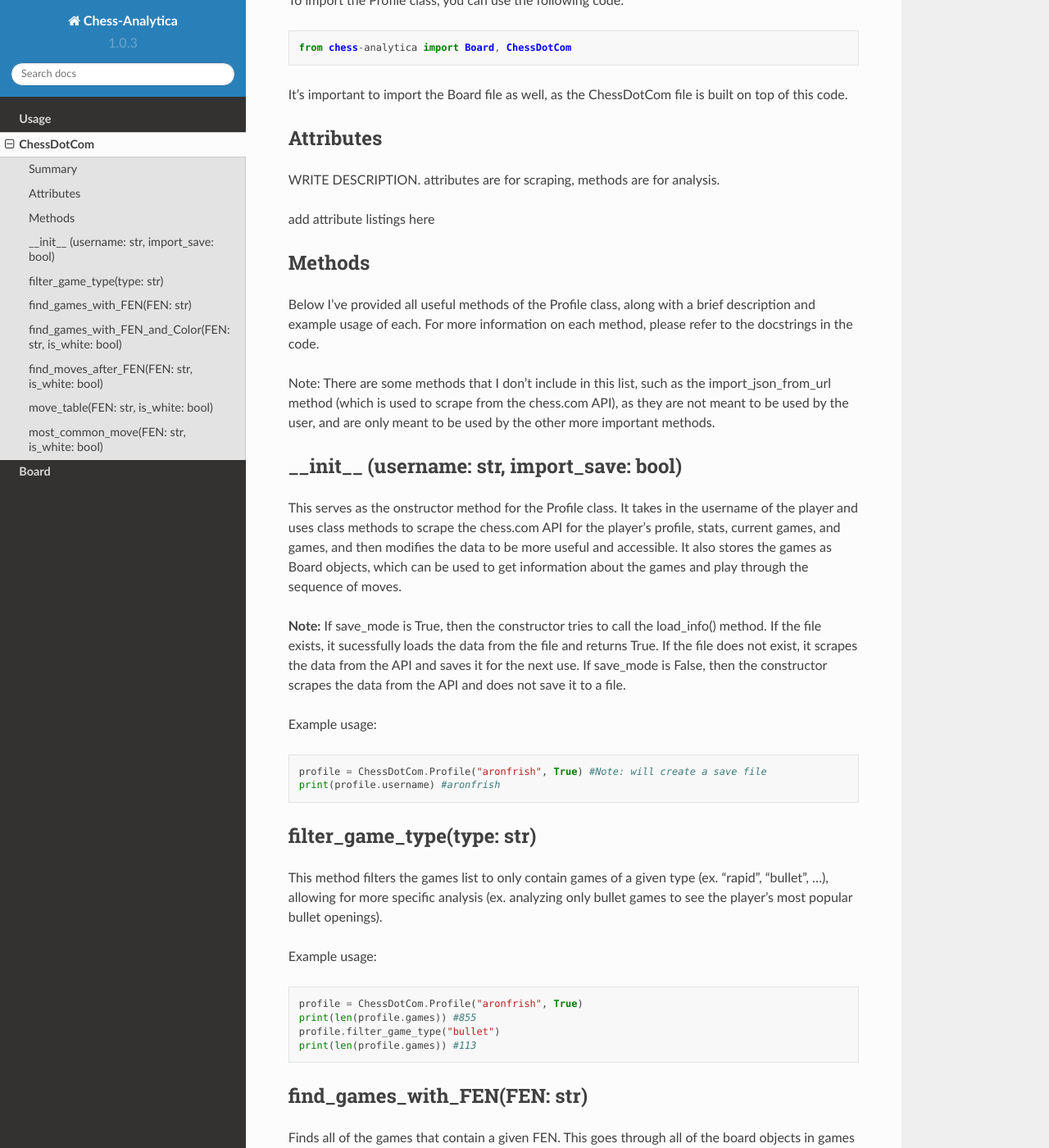
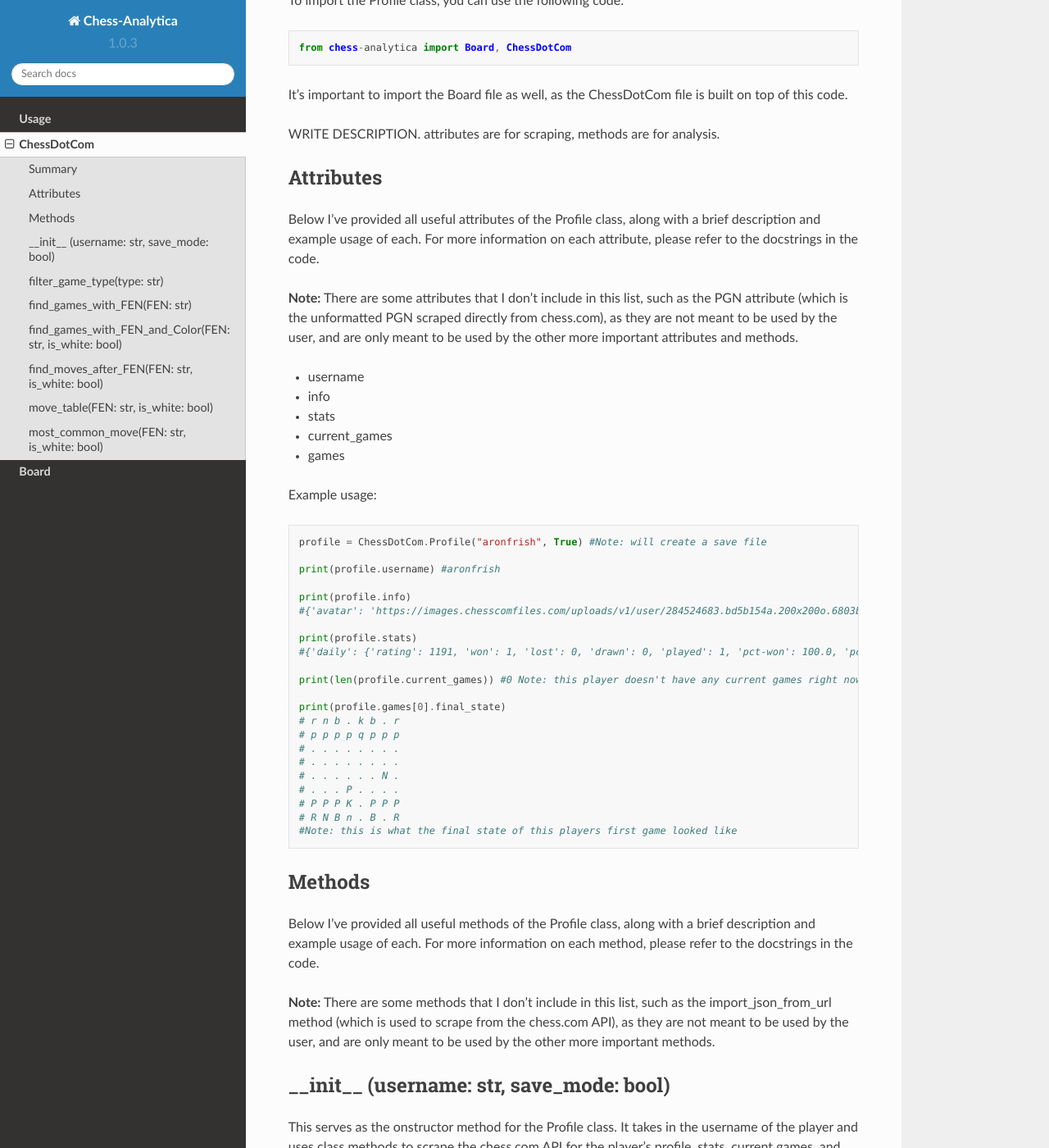
Before and after one commit to frishberg/Chess-Analytica, a Sphinx documentation site: the page built from docs/source/chessdotcom.rst, in a window 1280 px wide and 1400 px high, scrolled down 371 px. Shown: the whole window at 82% size. Built offline with Sphinx 7.4.7 and the Read the Docs theme 2.0.0, drawn with Linux system fonts in a browser that asks for light colours.

Commit message:
adding attributes to ChessDotCom documentation

```diff
--- a/docs/source/chessdotcom.rst
+++ b/docs/source/chessdotcom.rst
@@ -18,19 +18,54 @@ To import the Profile class, you can use the following code:
 
 It's important to import the Board file as well, as the ChessDotCom file is built on top of this code.
 
+WRITE DESCRIPTION.  attributes are for scraping, methods are for analysis.
+
 Attributes
 -------------
-WRITE DESCRIPTION.  attributes are for scraping, methods are for analysis.
+Below I've provided all useful attributes of the Profile class, along with a brief description and example usage of each.  For more information on each attribute, please refer to the docstrings in the code.
 
-add attribute listings here
+**Note:** There are some attributes that I don't include in this list, such as the PGN attribute (which is the unformatted PGN scraped directly from chess.com), as they are not meant to be used by the user, and are only meant to be used by the other more important attributes and methods.
+
+* username
+* info
+* stats
+* current_games
+* games
+
+Example usage:
+
+.. code-block:: python
+
+   profile = ChessDotCom.Profile("aronfrish", True) #Note: will create a save file
+
+   print(profile.username) #aronfrish
+
+   print(profile.info)
+   #{'avatar': 'https://images.chesscomfiles.com/uploads/v1/user/284524683.bd5b154a.200x200o.6803b80151dc.png', 'player_id': 284524683, '@id': 'https://api.chess.com/pub/player/aronfrish', 'url': 'https://www.chess.com/member/aronfrish', 'name': 'Aron Frishberg', 'username': 'aronfrish', 'followers': 14, 'country': 'https://api.chess.com/pub/country/US', 'last_online': 1693357812, 'joined': 1683830055, 'status': 'basic', 'is_streamer': False, 'verified': False, 'league': 'Champion'}
+
+   print(profile.stats)
+   #{'daily': {'rating': 1191, 'won': 1, 'lost': 0, 'drawn': 0, 'played': 1, 'pct-won': 100.0, 'pct-lost': 0.0, 'pct-drawn': 0.0}, 'rapid': {'rating': 920, 'won': 334, 'lost': 299, 'drawn': 56, 'played': 689, 'pct-won': 48.48, 'pct-lost': 43.4, 'pct-drawn': 8.13}, 'bullet': {'rating': 479, 'won': 55, 'lost': 50, 'drawn': 6, 'played': 111, 'pct-won': 49.55}, 'blitz': {'rating': 440, 'won': 0, 'lost': 3, 'drawn': 1, 'played': 4, 'pct-won': 0.0, 'pct-lost': 75.0, 'pct-drawn': 25.0}}
+
+   print(len(profile.current_games)) #0 Note: this player doesn't have any current games right now
+
+   print(profile.games[0].final_state)
+   # r n b . k b . r
+   # p p p p q p p p
+   # . . . . . . . .
+   # . . . . . . . .
+   # . . . . . . N .
+   # . . . P . . . .
+   # P P P K . P P P
+   # R N B n . B . R
+   #Note: this is what the final state of this players first game looked like
 
 Methods
 ----------------
 Below I've provided all useful methods of the Profile class, along with a brief description and example usage of each.  For more information on each method, please refer to the docstrings in the code.
 
-Note: There are some methods that I don't include in this list, such as the import_json_from_url method (which is used to scrape from the chess.com API), as they are not meant to be used by the user, and are only meant to be used by the other more important methods.
+**Note:** There are some methods that I don't include in this list, such as the import_json_from_url method (which is used to scrape from the chess.com API), as they are not meant to be used by the user, and are only meant to be used by the other more important methods.
 
-__init__ (username: str, import_save: bool)
+__init__ (username: str, save_mode: bool)
 ---------------------------------------------------------------------
 This serves as the onstructor method for the Profile class.  It takes in the username of the player and uses class methods to scrape the chess.com API for the player's profile, stats, current games, and games,
 and then modifies the data to be more useful and accessible.  It also stores the games as Board objects, which can be used to get information about the games and play through the sequence of moves.
@@ -42,6 +77,7 @@ Example usage:
 .. code-block:: python
 
    profile = ChessDotCom.Profile("aronfrish", True) #Note: will create a save file
+
    print(profile.username) #aronfrish
 
 
@@ -54,8 +90,11 @@ Example usage:
 .. code-block:: python
 
    profile = ChessDotCom.Profile("aronfrish", True)
+
    print(len(profile.games)) #855
+
    profile.filter_game_type("bullet")
+
    print(len(profile.games)) #113
 
 find_games_with_FEN(FEN: str)
@@ -67,9 +106,13 @@ Example usage:
 .. code-block:: python
 
    profile = ChessDotCom.Profile("aronfrish", True)
+
    print(len(profile.games)) #855
+
    found_games = profile.find_games_with_FEN("r1bqkb1r/pppp1ppp/2n2n2/4p3/4P3/2N2N2/PPPP1PPP/R1BQKB1R") #Note: this is the FEN for the 4 knights opening
+
    print(len(found_games)) #95 Note: this means that the player has played the 4 knights opening in 95 of their games
+
    print(len(found_games)/len(profile.games)) #0.1111111111111111 Note: this means that 11% of the player's games contained the 4 knights opening
 
 find_games_with_FEN_and_Color(FEN: str, is_white: bool)
@@ -81,8 +124,11 @@ Example usage:
 .. code-block:: python
 
    profile = ChessDotCom.Profile("aronfrish", True)
+
    print(len(profile.games)) #855
+
    found_games = profile.find_games_with_FEN_and_Color("r1bqkb1r/pppp1ppp/2n2n2/4p3/4P3/2N2N2/PPPP1PPP/R1BQKB1R", True) #Note: this is the FEN for the 4 knights opening, and the True means that the player was white
+
    print(len(found_games)) #67 Note: this means that the player has played the 4 knights opening in 67 of their games as white
 
 find_moves_after_FEN(FEN: str, is_white: bool)
@@ -94,7 +140,9 @@ Example usage:
 .. code-block:: python
 
    profile = ChessDotCom.Profile("aronfrish", True)
+
    moves = find_moves_after_FEN("r1bqkb1r/pppp1ppp/2n2n2/4p3/4P3/2N2N2/PPPP1PPP/R1BQKB1R", True) #Note: this is the FEN for the 4 knights opening, and the True means that the player was white
+
    print(moves)
    #([Move.from_uci('c3d5'), Move.from_uci('f1d3'), Move.from_uci('f1c4'), Move.from_uci('d2d3'), Move.from_uci('a2a3'), Move.from_uci('d2d4')],
    [27, 16, 15, 4, 3, 2])
@@ -109,6 +157,7 @@ Example usage:
 .. code-block:: python
 
    profile = ChessDotCom.Profile("aronfrish", True)
+
    print(profile.move_table("r1bqkb1r/pppp1ppp/2n2n2/4p3/4P3/2N2N2/PPPP1PPP/R1BQKB1R", False)) #Note: this is the FEN for the 4 knights opening, and the True means that the player was black
 
    #f1c4: 11
@@ -131,6 +180,7 @@ Example usage:
 .. code-block:: python
 
    profile = ChessDotCom.Profile("aronfrish", True)
+
    print(profile.most_common_move("r1bqkb1r/pppp1ppp/2n2n2/4p3/4P3/2N2N2/PPPP1PPP/R1BQKB1R", False)) #Note: this is the FEN for the 4 knights opening, and the True means that the player was black
    #f1c4
    #Note: this means that in the four knights opening, the player's most common move as black was f1c4
```
